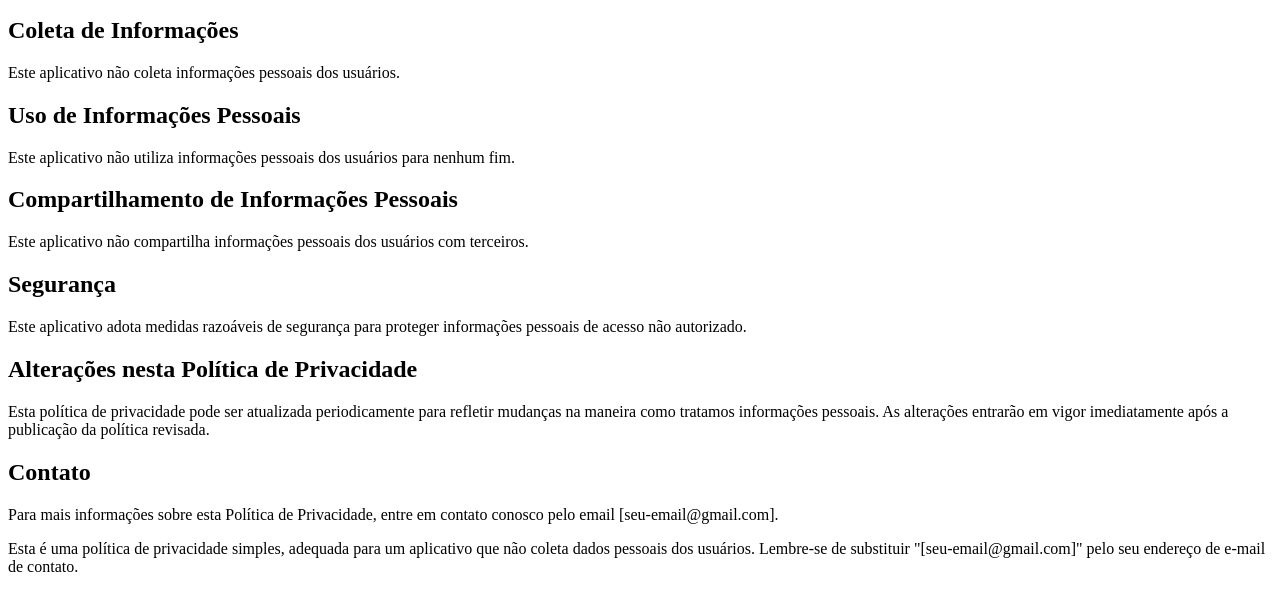
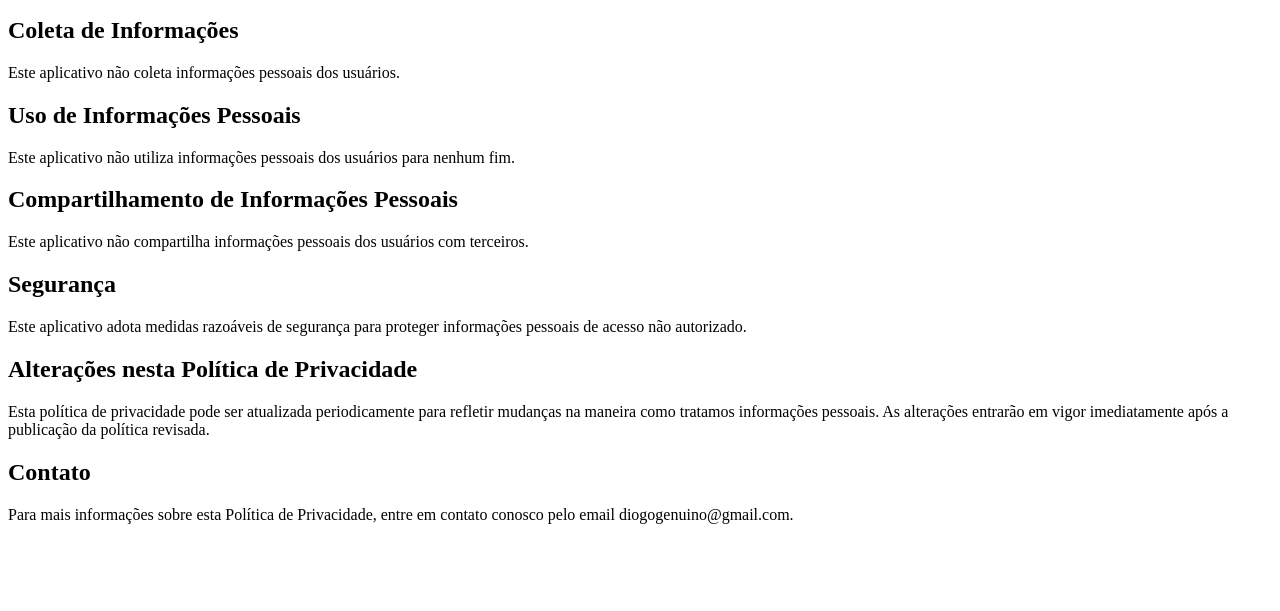
Before and after one commit to diogothug/lista_de_tarefas_facil, a plain HTML site: page index.html in a window 1280 px wide. Shown: the part 101-712 px from the top of the page. Drawn offline with Linux system fonts and the light colour scheme.

Commit message:
Update index.html

```diff
--- a/index.html
+++ b/index.html
@@ -31,8 +31,6 @@
 
     <h2>Contato</h2>
 
-    <p>Para mais informações sobre esta Política de Privacidade, entre em contato conosco pelo email [seu-email@gmail.com].</p>
-
-    <p>Esta é uma política de privacidade simples, adequada para um aplicativo que não coleta dados pessoais dos usuários. Lembre-se de substituir "[seu-email@gmail.com]" pelo seu endereço de e-mail de contato.</p>
+    <p>Para mais informações sobre esta Política de Privacidade, entre em contato conosco pelo email diogogenuino@gmail.com.</p>
 </body>
 </html>
```
